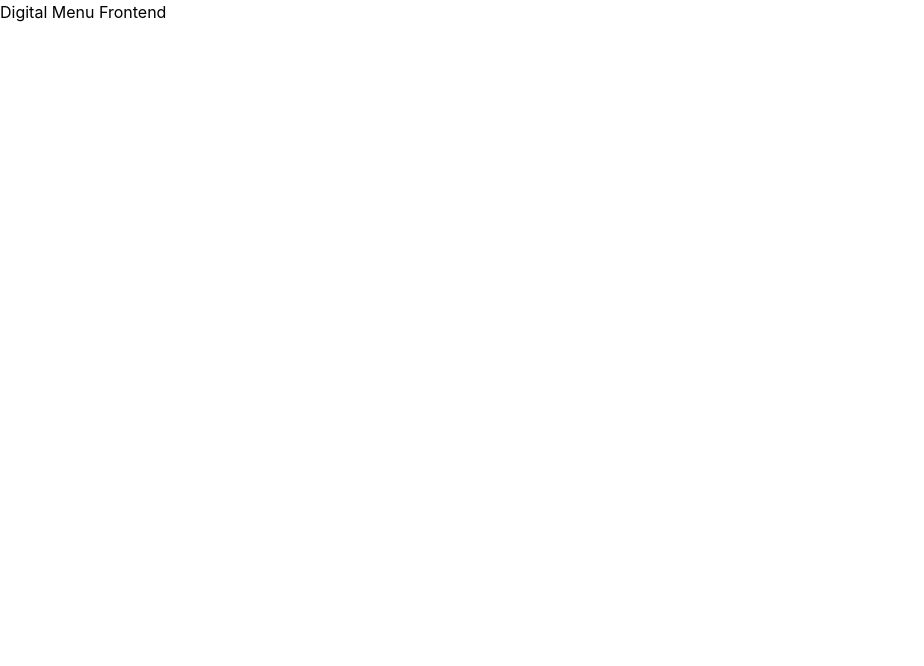
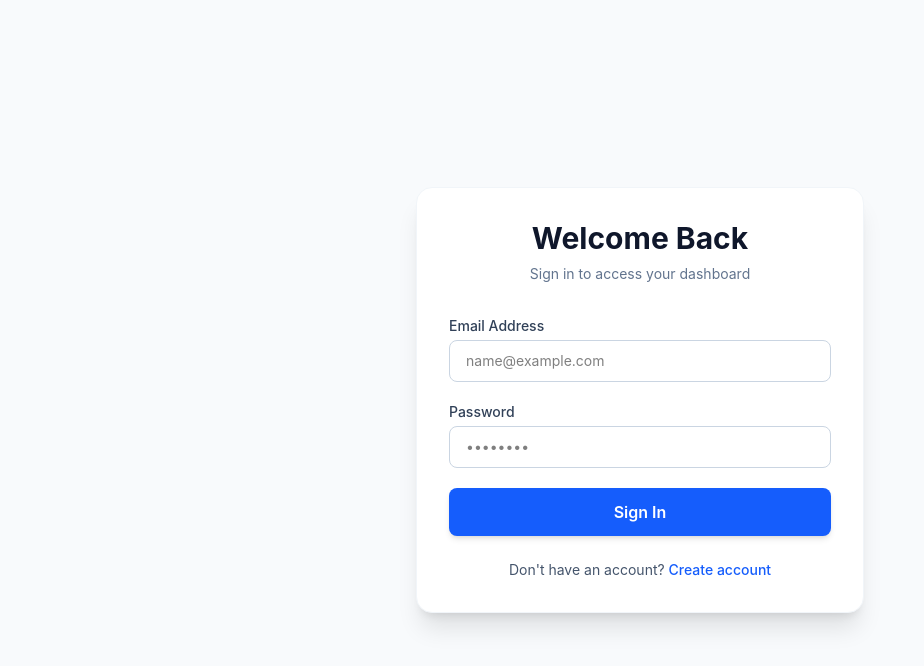
Before and after one commit to mahmoud-zakaria1/digital-menu, a React (Vite) app in the folder Frontend-POS/: page /login in a window 1280 px wide. Shown: the top 666 px of the page, without its empty margins (0-924 px from the left). Built offline with nearby package versions, Linux system fonts and the light colour scheme.

Commit message:
feat(frontend): setup AppRouter with login and register routes

```diff
--- a/Frontend-POS/src/App.tsx
+++ b/Frontend-POS/src/App.tsx
@@ -1,8 +1,8 @@
+import { AppRouter } from './router/AppRouter';
 
+// Root Application Shell
 function App() {
-  return (
-    <h1>Digital Menu Frontend</h1>
-  )
+  return <AppRouter />;
 }
 
-export default App
+export default App;
--- /dev/null
+++ b/Frontend-POS/src/router/AppRouter.tsx
@@ -0,0 +1,32 @@
+import {
+  createBrowserRouter,
+  RouterProvider,
+  Navigate,
+} from "react-router-dom";
+import { LoginPage } from "../features/auth/pages/LoginPage";
+import { RegisterPage } from "../features/auth/pages/RegisterPage";
+
+// 1️⃣ Define Application Route Structure
+const router = createBrowserRouter([
+  {
+    path: "/",
+    element: <Navigate to="/login" replace />,
+  },
+  {
+    path: "/login",
+    element: <LoginPage />,
+  },
+  {
+    path: "/register",
+    element: <RegisterPage />,
+  },
+  {
+    path: "*",
+    element: <Navigate to="/login" replace />,
+  },
+]);
+
+// 2️⃣ AppRouter Component Wrapper
+export const AppRouter = () => {
+  return <RouterProvider router={router} />;
+};
```
Also changed, not shown: 1 other file (tests, documents, lock files or other folders).
